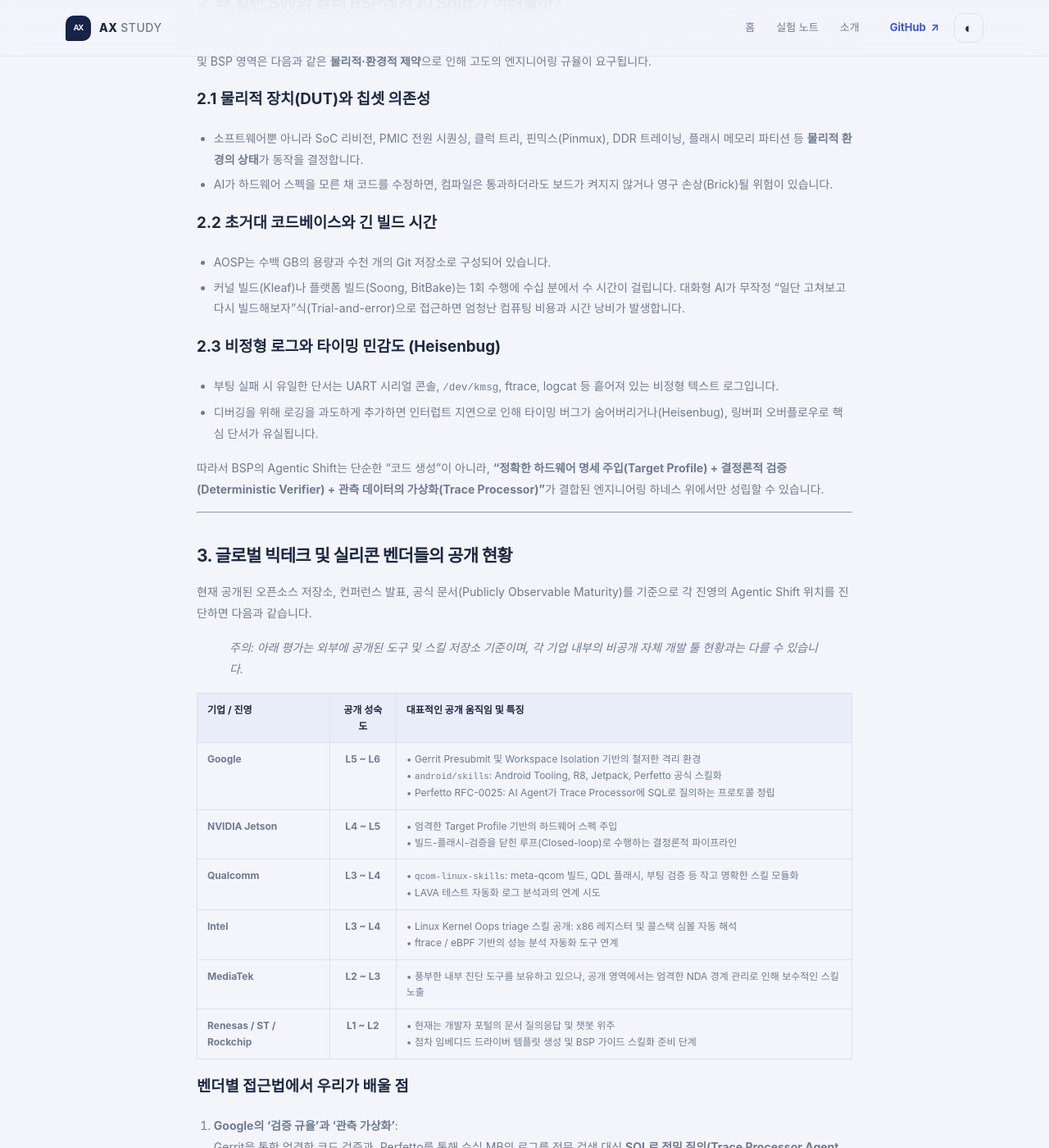
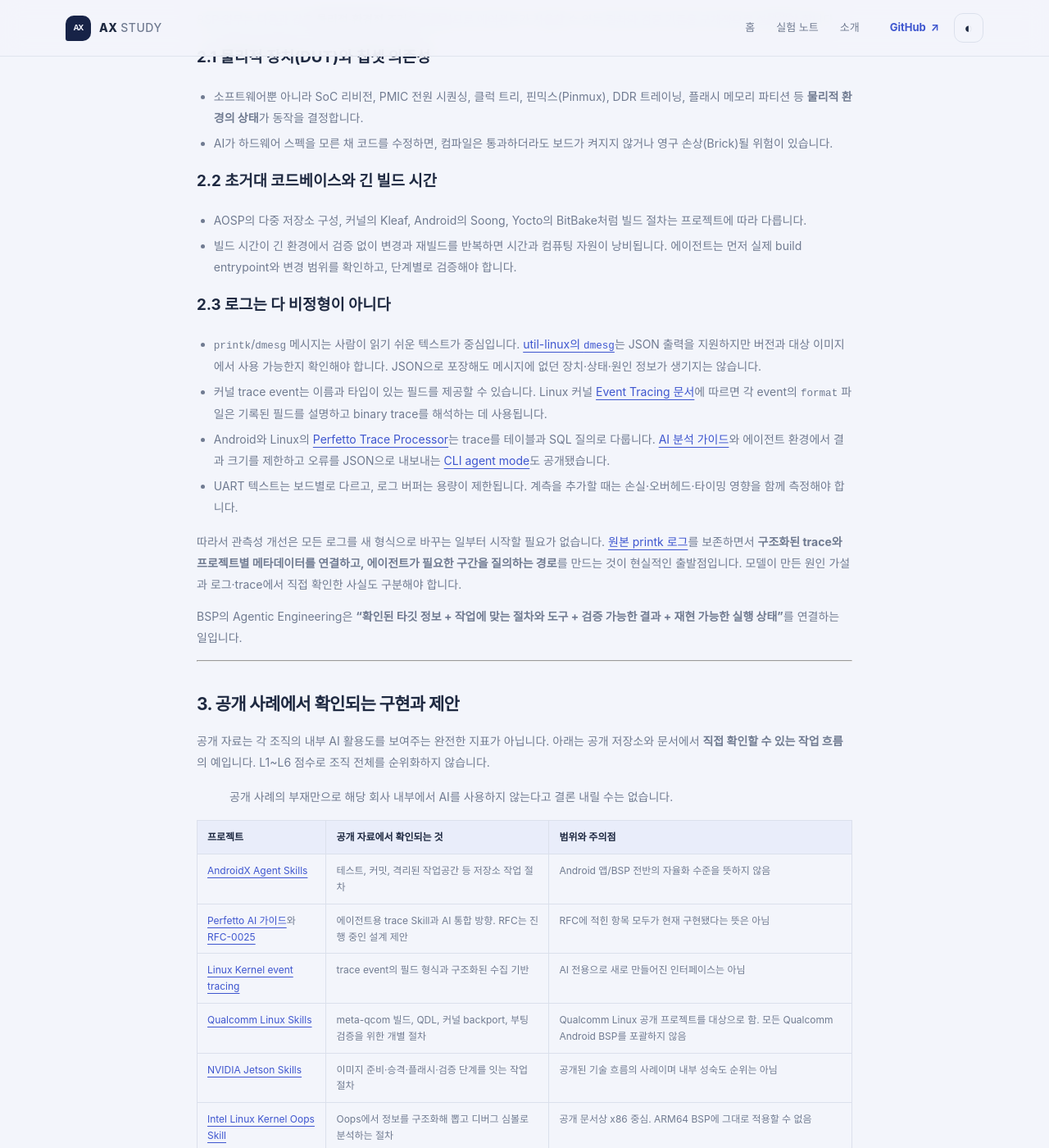
Before and after one commit to hkkoo/ax-study, a Jekyll site: the page built from _posts/2026-10-18-agentic-bsp-shift-definition-and-landscape.md, in a window 1280 px wide and 1400 px high, scrolled down 1272 px. Shown: the whole window at 82% size. Built offline with Jekyll 4.4.1, drawn with Linux system fonts in a browser that asks for light colours; some of the changed text lies outside the part shown.

Commit message:
[codex] Ground BSP agentic shift post in public evidence
Codex contribution: clarify that L1-L6 is an editorial analysis model, replace unsupported vendor maturity scores with scoped public examples, and document the distinction between printk text, structured kernel trace events, and Perfetto agent tooling.

```diff
--- a/_posts/2026-10-18-agentic-bsp-shift-definition-and-landscape.md
+++ b/_posts/2026-10-18-agentic-bsp-shift-definition-and-landscape.md
@@ -1,21 +1,21 @@
 ---
 layout: post
 title: "Android BSP의 Agentic Shift (1) — 정의와 생태계 흐름"
-description: "L1~L6 성숙도 모델로 본 Agentic Shift의 정의, 임베디드 BSP 개발의 물리적 특수성, 그리고 주요 실리콘 벤더들의 공개 현황을 정리합니다."
+description: "Agentic Shift를 설명하는 분석 틀과 BSP의 제약, 로그·trace를 에이전트가 활용하는 공개 사례를 살펴봅니다."
 date: 2026-10-18 00:00:00 +0900
 ---
 
-Android와 Linux Kernel, 그리고 실리콘 벤더(SoC)의 하드웨어를 다루는 **BSP(Board Support Package) 엔지니어링** 분야에도 거대한 인공지능 전환(AI Shift)이 시작되고 있습니다.
+Android와 Linux Kernel, 실리콘 벤더(SoC)의 하드웨어를 함께 다루는 **BSP(Board Support Package) 엔지니어링**에도 AI를 개발 절차에 연결하려는 공개 사례가 나타나고 있습니다. 다만 코드 생성 보조부터 빌드·장치 검증 자동화까지 범위가 달라, 이를 하나의 성숙도 점수로 단정하기는 어렵습니다.
 
-단순히 웹이나 앱 개발에서 쓰이던 코드 자동완성(Copilot)을 넘어, 하드웨어와 빌드 환경을 스스로 조작하고 검증하는 **E2E Agentic Engineering**으로의 패러다임 전환입니다.
+관심의 초점은 코드 자동완성에서 저장소를 조사하고, 도구를 실행하고, 결과를 검증하는 **Agentic Engineering**으로 넓어지고 있습니다. BSP에서는 실제 하드웨어와 긴 빌드 절차까지 연결해야 하므로, 이 전환이 어디까지 진행됐는지 공개된 근거와 설계 제안을 구분해 살펴보겠습니다.
 
-내용의 범위가 방대하므로, 시리즈의 첫 번째 글에서는 **Agentic Shift의 성숙도 정의(L1~L6)**, **임베디드 BSP 환경만의 물리적 특수성**, 그리고 **글로벌 빅테크 및 실리콘 벤더들의 공개 현황**을 차례대로 정리합니다.
+내용의 범위가 방대하므로, 시리즈의 첫 번째 글에서는 **Agentic Shift를 설명하는 분석 틀(L1~L6)**, **임베디드 BSP 환경의 물리적 특수성**, 그리고 **공개 자료에서 확인되는 구현 사례**를 차례대로 정리합니다.
 
 ---
 
 ## 1. Agentic Shift의 정의: L1에서 L6까지
 
-소프트웨어 개발에서 AI의 역할은 단순 보조자에서 자율적인 워크플로 수행자로 진화하고 있습니다. 이 성숙도를 6단계로 구분할 수 있습니다.
+아래 L1~L6은 이 글에서 변화의 범위를 설명하기 위해 사용하는 **분석 틀**입니다. 업계 공통 표준이나 각 기업의 공식 평가 결과가 아니며, 단계도 항상 순서대로 올라가는 단일 점수는 아닙니다. 예를 들어 자동 빌드 능력과 사람 승인 체계는 별도로 성숙할 수 있습니다.
 
 | 단계 (Level) | 명칭 | 동작 방식 및 특징 | 사람의 역할 |
 |---|---|---|---|
@@ -26,54 +26,56 @@
 | **L5** | **Workflow & CI/Gerrit Integration** | 조직의 워크플로를 스킬화(Skill)하고 코드 리뷰(Gerrit) 및 Presubmit 연계 | 아키텍처 가이드라인 수립 및 예외 상황 개입 |
 | **L6** | **Orchestrated Autonomous Engineering** | 다중 에이전트가 서브시스템별로 업무를 분담하고 E2E 자율 협업 | 최종 승인(Human Approval) 및 거버넌스 감독 |
 
-> **Co-pilot vs Agent의 본질적 차이**:
-> - **Co-pilot (L1~L2)**은 사람이 운전대를 잡고 AI가 조수석에서 힌트를 주는 방식입니다.
-> - **Agent (L4 이상)**는 AI가 정해진 절차(Skill)와 도구를 사용해 스스로 빌드하고 로그를 분석하며, 사람은 완료 조건(Verifier)을 정하고 최종 결과에 서명하는 방식입니다.
+이 구분에서 중요한 것은 이름보다 **실행 권한과 검증 책임**입니다. 도구를 호출한다고 곧바로 자율 엔지니어링이 되는 것은 아닙니다. 작업 범위, 관측 근거, 재시도 방법, 완료 판정과 사람의 승인 지점을 함께 설계해야 합니다.
 
 ---
 
-## 2. 왜 일반 SW와 달리 BSP에서 AI Shift가 어려울까?
+## 2. BSP에서 에이전트에 추가 설계가 필요한 이유
 
-웹이나 클라우드 백엔드, 모바일 앱 개발에서는 L4~L5 수준의 에이전트 도입이 비교적 빠르게 진행되고 있습니다. 반면 Android Kernel 및 BSP 영역은 다음과 같은 **물리적·환경적 제약**으로 인해 고도의 엔지니어링 규율이 요구됩니다.
+BSP 업무는 다음과 같은 **물리적·환경적 조건**을 포함하므로 에이전트가 사용할 수 있는 절차와 검증 기준을 구체적으로 설계해야 합니다.
 
 ### 2.1 물리적 장치(DUT)와 칩셋 의존성
 - 소프트웨어뿐 아니라 SoC 리비전, PMIC 전원 시퀀싱, 클럭 트리, 핀믹스(Pinmux), DDR 트레이닝, 플래시 메모리 파티션 등 **물리적 환경의 상태**가 동작을 결정합니다.
 - AI가 하드웨어 스펙을 모른 채 코드를 수정하면, 컴파일은 통과하더라도 보드가 켜지지 않거나 영구 손상(Brick)될 위험이 있습니다.
 
 ### 2.2 초거대 코드베이스와 긴 빌드 시간
-- AOSP는 수백 GB의 용량과 수천 개의 Git 저장소로 구성되어 있습니다.
-- 커널 빌드(Kleaf)나 플랫폼 빌드(Soong, BitBake)는 1회 수행에 수십 분에서 수 시간이 걸립니다. 대화형 AI가 무작정 "일단 고쳐보고 다시 빌드해보자"식(Trial-and-error)으로 접근하면 엄청난 컴퓨팅 비용과 시간 낭비가 발생합니다.
+- AOSP의 다중 저장소 구성, 커널의 Kleaf, Android의 Soong, Yocto의 BitBake처럼 빌드 절차는 프로젝트에 따라 다릅니다.
+- 빌드 시간이 긴 환경에서 검증 없이 변경과 재빌드를 반복하면 시간과 컴퓨팅 자원이 낭비됩니다. 에이전트는 먼저 실제 build entrypoint와 변경 범위를 확인하고, 단계별로 검증해야 합니다.
 
-### 2.3 비정형 로그와 타이밍 민감도 (Heisenbug)
-- 부팅 실패 시 유일한 단서는 UART 시리얼 콘솔, `/dev/kmsg`, ftrace, logcat 등 흩어져 있는 비정형 텍스트 로그입니다.
-- 디버깅을 위해 로깅을 과도하게 추가하면 인터럽트 지연으로 인해 타이밍 버그가 숨어버리거나(Heisenbug), 링버퍼 오버플로우로 핵심 단서가 유실됩니다.
+### 2.3 로그는 다 비정형이 아니다
 
-따라서 BSP의 Agentic Shift는 단순한 "코드 생성"이 아니라, **"정확한 하드웨어 명세 주입(Target Profile) + 결정론적 검증(Deterministic Verifier) + 관측 데이터의 가상화(Trace Processor)"**가 결합된 엔지니어링 하네스 위에서만 성립할 수 있습니다.
+- `printk`/`dmesg` 메시지는 사람이 읽기 쉬운 텍스트가 중심입니다. [util-linux의 `dmesg`](https://github.com/util-linux/util-linux/blob/master/sys-utils/dmesg.c)는 JSON 출력을 지원하지만 버전과 대상 이미지에서 사용 가능한지 확인해야 합니다. JSON으로 포장해도 메시지에 없던 장치·상태·원인 정보가 생기지는 않습니다.
+- 커널 trace event는 이름과 타입이 있는 필드를 제공할 수 있습니다. Linux 커널 [Event Tracing 문서](https://docs.kernel.org/trace/events.html)에 따르면 각 event의 `format` 파일은 기록된 필드를 설명하고 binary trace를 해석하는 데 사용됩니다.
+- Android와 Linux의 [Perfetto Trace Processor](https://perfetto.dev/docs/analysis/trace-processor)는 trace를 테이블과 SQL 질의로 다룹니다. [AI 분석 가이드](https://perfetto.dev/docs/getting-started/using-ai)와 에이전트 환경에서 결과 크기를 제한하고 오류를 JSON으로 내보내는 [CLI agent mode](https://perfetto.dev/docs/reference/trace-processor-cli)도 공개됐습니다.
+- UART 텍스트는 보드별로 다르고, 로그 버퍼는 용량이 제한됩니다. 계측을 추가할 때는 손실·오버헤드·타이밍 영향을 함께 측정해야 합니다.
+
+따라서 관측성 개선은 모든 로그를 새 형식으로 바꾸는 일부터 시작할 필요가 없습니다. [원본 printk 로그](https://www.kernel.org/doc/html/latest/core-api/printk-basics.html)를 보존하면서 **구조화된 trace와 프로젝트별 메타데이터를 연결하고, 에이전트가 필요한 구간을 질의하는 경로**를 만드는 것이 현실적인 출발점입니다. 모델이 만든 원인 가설과 로그·trace에서 직접 확인한 사실도 구분해야 합니다.
+
+BSP의 Agentic Engineering은 **"확인된 타깃 정보 + 작업에 맞는 절차와 도구 + 검증 가능한 결과 + 재현 가능한 실행 상태"**를 연결하는 일입니다.
 
 ---
 
-## 3. 글로벌 빅테크 및 실리콘 벤더들의 공개 현황
+## 3. 공개 사례에서 확인되는 구현과 제안
 
-현재 공개된 오픈소스 저장소, 컨퍼런스 발표, 공식 문서(Publicly Observable Maturity)를 기준으로 각 진영의 Agentic Shift 위치를 진단하면 다음과 같습니다.
+공개 자료는 각 조직의 내부 AI 활용도를 보여주는 완전한 지표가 아닙니다. 아래는 공개 저장소와 문서에서 **직접 확인할 수 있는 작업 흐름**의 예입니다. L1~L6 점수로 조직 전체를 순위화하지 않습니다.
 
-> *주의: 아래 평가는 외부에 공개된 도구 및 스킬 저장소 기준이며, 각 기업 내부의 비공개 자체 개발 툴 현황과는 다를 수 있습니다.*
+> 공개 사례의 부재만으로 해당 회사 내부에서 AI를 사용하지 않는다고 결론 내릴 수는 없습니다.
 
-| 기업 / 진영 | 공개 성숙도 | 대표적인 공개 움직임 및 특징 |
-|---|:---:|---|
-| **Google** | **L5 ~ L6** | • Gerrit Presubmit 및 Workspace Isolation 기반의 철저한 격리 환경<br>• `android/skills`: Android Tooling, R8, Jetpack, Perfetto 공식 스킬화<br>• Perfetto RFC-0025: AI Agent가 Trace Processor에 SQL로 질의하는 프로토콜 정립 |
-| **NVIDIA Jetson** | **L4 ~ L5** | • 엄격한 Target Profile 기반의 하드웨어 스펙 주입<br>• 빌드-플래시-검증을 닫힌 루프(Closed-loop)로 수행하는 결정론적 파이프라인 |
-| **Qualcomm** | **L3 ~ L4** | • `qcom-linux-skills`: meta-qcom 빌드, QDL 플래시, 부팅 검증 등 작고 명확한 스킬 모듈화<br>• LAVA 테스트 자동화 로그 분석과의 연계 시도 |
-| **Intel** | **L3 ~ L4** | • Linux Kernel Oops triage 스킬 공개: x86 레지스터 및 콜스택 심볼 자동 해석<br>• ftrace / eBPF 기반의 성능 분석 자동화 도구 연계 |
-| **MediaTek** | **L2 ~ L3** | • 풍부한 내부 진단 도구를 보유하고 있으나, 공개 영역에서는 엄격한 NDA 경계 관리로 인해 보수적인 스킬 노출 |
-| **Renesas / ST / Rockchip** | **L1 ~ L2** | • 현재는 개발자 포털의 문서 질의응답 및 챗봇 위주<br>• 점차 임베디드 드라이버 템플릿 생성 및 BSP 가이드 스킬화 준비 단계 |
+| 프로젝트 | 공개 자료에서 확인되는 것 | 범위와 주의점 |
+|---|---|---|
+| [AndroidX Agent Skills](https://android.googlesource.com/platform/frameworks/support/+/f91db2f7ac997fe61637d7e1446afe2e8c110103/.agents/) | 테스트, 커밋, 격리된 작업공간 등 저장소 작업 절차 | Android 앱/BSP 전반의 자율화 수준을 뜻하지 않음 |
+| [Perfetto AI 가이드](https://perfetto.dev/docs/getting-started/using-ai)와 [RFC-0025](https://github.com/google/perfetto/discussions/5763) | 에이전트용 trace Skill과 AI 통합 방향. RFC는 진행 중인 설계 제안 | RFC에 적힌 항목 모두가 현재 구현됐다는 뜻은 아님 |
+| [Linux Kernel event tracing](https://docs.kernel.org/trace/events.html) | trace event의 필드 형식과 구조화된 수집 기반 | AI 전용으로 새로 만들어진 인터페이스는 아님 |
+| [Qualcomm Linux Skills](https://github.com/qualcomm-linux/qcom-linux-skills) | meta-qcom 빌드, QDL, 커널 backport, 부팅 검증을 위한 개별 절차 | Qualcomm Linux 공개 프로젝트를 대상으로 함. 모든 Qualcomm Android BSP를 포괄하지 않음 |
+| [NVIDIA Jetson Skills](https://github.com/NVIDIA/skills) | 이미지 준비·승격·플래시·검증 단계를 잇는 작업 절차 | 공개된 기술 흐름의 사례이며 내부 성숙도 순위는 아님 |
+| [Intel Linux Kernel Oops Skill](https://github.com/intel/linux-kernel-oops) | Oops에서 정보를 구조화해 뽑고 디버그 심볼로 분석하는 절차 | 공개 문서상 x86 중심. ARM64 BSP에 그대로 적용할 수 없음 |
 
-### 벤더별 접근법에서 우리가 배울 점
-1. **Google의 '검증 규율'과 '관측 가상화'**:
-   Gerrit을 통한 엄격한 코드 검증과, Perfetto를 통해 수십 MB의 로그를 전문 검색 대신 **SQL로 정밀 질의(Trace Processor Agent Mode)**하는 구조를 벤치마킹해야 합니다.
-2. **Qualcomm의 '작고 명확한 스킬'**:
-   모든 것을 다 하려는 만능 에이전트 대신, `kernel-build`, `flash-qdl`, `boot-validate`처럼 입력과 출력이 분명한 스킬로 쪼개야 신뢰성이 확보됩니다.
-3. **NVIDIA의 'Target Profile'**:
-   보드와 칩셋 정보는 AI가 추측하게 두지 않고, 반드시 정형화된 프로필 파일로 주입하여 안전성을 보장해야 합니다.
+### 이 사례들이 보여주는 설계 원칙
+
+1. **분석은 원본 증거에서 출발합니다.** Perfetto Trace Processor는 trace를 SQL로 질의하고, 결과를 재현 가능한 형태로 살펴볼 수 있게 합니다. [CLI 문서에는 에이전트용 출력 모드](https://perfetto.dev/docs/reference/trace-processor-cli)도 설명되어 있습니다.
+2. **작업 절차를 작게 나누고 전제를 적습니다.** Qualcomm의 스킬 카탈로그는 빌드, 플래시, 부팅 검증 등을 각각 별도 절차로 제공합니다.
+3. **위험한 단계와 검증 단계를 구분합니다.** NVIDIA의 공개 흐름은 이미지 준비, 배포, 장치 플래시·검증을 이어주며, 각 단계가 무엇을 전제로 하는지 기록합니다.
+4. **L점수보다 검증 가능한 업무 범위를 봅니다.** BSP 프로젝트에 적용할 때는 실제 대상과 산출물이 절차의 전제에 맞는지 확인해야 합니다.
 
 ---
 
@@ -81,13 +83,9 @@
 
 Android BSP의 Agentic 전환은 단순히 한두 개의 프롬프트를 바꾸는 작업이 아닙니다. 앞으로 다음 주제들을 순차적으로 다룰 예정입니다:
 
-- **제2편: AI-Native BSP 아키텍처의 5대 기둥**
-  (Target Profile, Focused Skills, Observability, Deterministic Verifier, File-based State)
-- **제3편: 관측성의 전환 — dmesg, ftrace, Perfetto 가상화**
-  (전체 printk를 바꾸지 않고도 에이전트가 SQL로 근거를 찾게 만드는 방법)
-- **제4편: 대표적인 BSP 엔지니어링 적용 시나리오**
-  (Kleaf 빌드 오류 트리아지, Device Tree 변경 미반영, 드라이버 Probe 실패 분석)
-- **제5편: 엔지니어의 역할 진화와 정량적 KPI 측정**
-  (Human Touch Time, Verified Completion Rate 등 실질적인 생산성 측정 체계)
+- **제2편: AI-Native BSP 아키텍처의 5대 기둥**: Target Profile, Focused Skills, Observability, Deterministic Verifier, File-based State
+- **제3편: 관측성의 전환 — dmesg, ftrace, Perfetto 가상화**: 전체 printk를 바꾸지 않고도 에이전트가 SQL로 근거를 찾게 만드는 방법
+- **제4편: 대표적인 BSP 엔지니어링 적용 시나리오**: Kleaf 빌드 오류 트리아지, Device Tree 변경 미반영, 드라이버 Probe 실패 분석
+- **제5편: 엔지니어의 역할 진화와 정량적 KPI 측정**: Human Touch Time, Verified Completion Rate 등 실질적인 생산성 측정 체계
 
-BSP 엔지니어링의 본질은 "하드웨어의 동작을 소프트웨어로 보증하는 것"입니다. 에이전트 기술이 성숙해질수록, 엔지니어는 단순 반복 디버깅에서 벗어나 시스템 전체의 아키텍처와 검증 체계를 설계하는 고부가가치 역할로 나아가게 될 것입니다.
+BSP 엔지니어링은 하드웨어의 동작을 소프트웨어와 검증 절차로 확인하는 일입니다. 이 시리즈에서는 에이전트가 실제로 활용할 수 있는 관측 데이터, 작업 절차, 완료 증거를 구체적인 BSP 사례에 연결해 보겠습니다.
```
